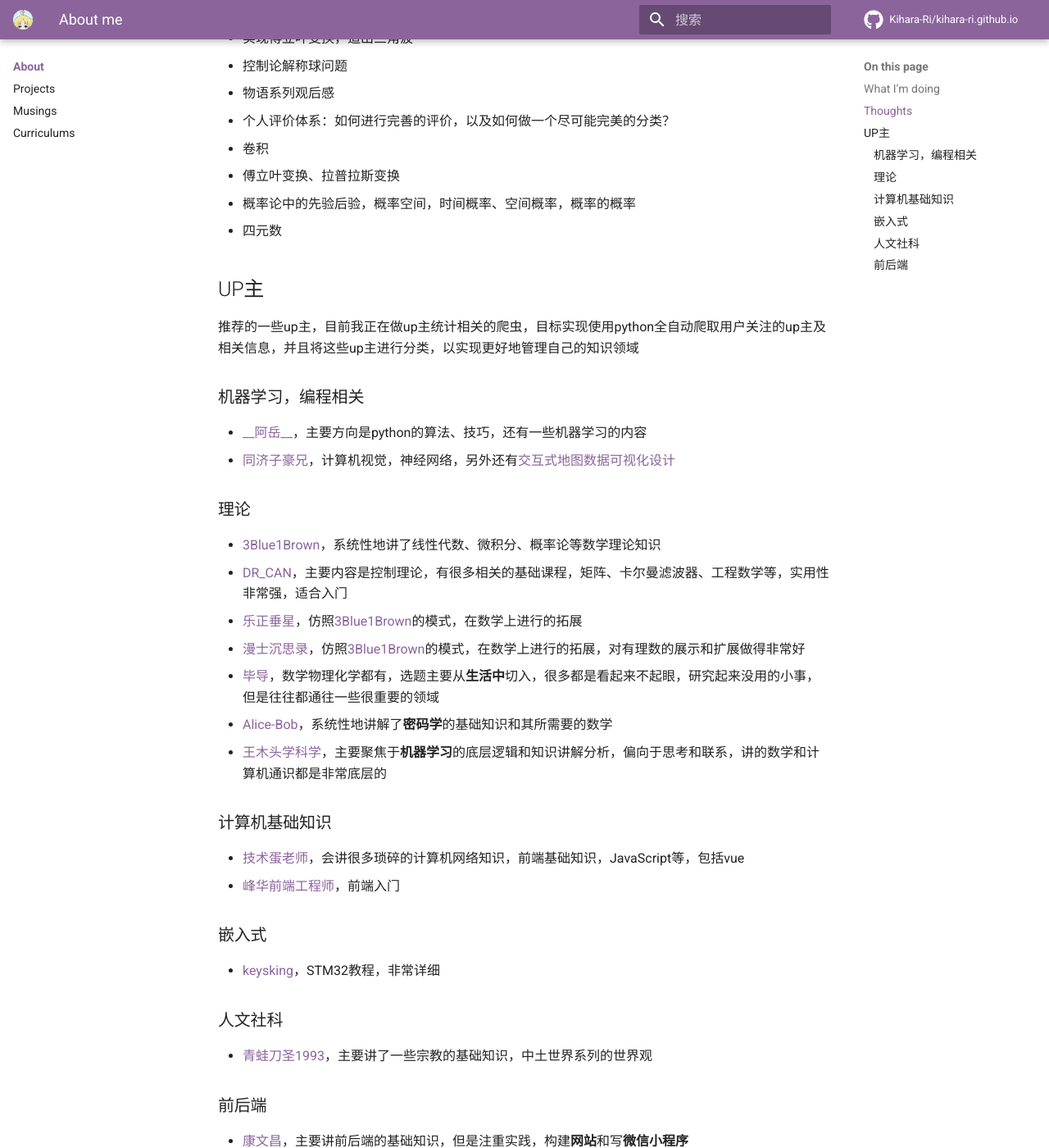
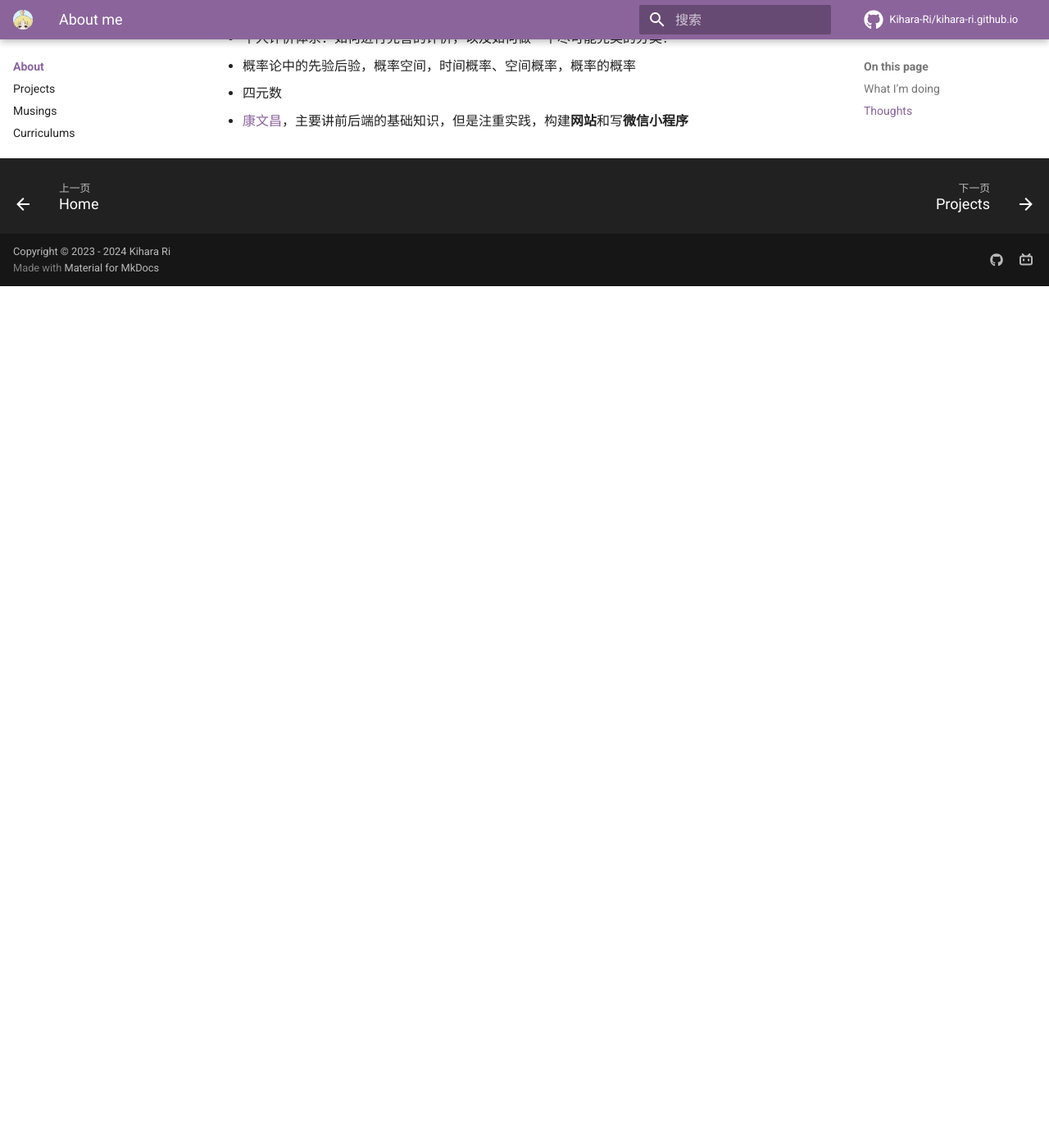
Before and after one commit to Kihara-Ri/kihara-ri.github.io, an MkDocs documentation site: the page built from docs/about/index.md, in a window 1280 px wide and 1400 px high, scrolled down 1684 px. Shown: the whole window at 82% size. Built offline with MkDocs 1.6.1 and Material for MkDocs 9.7.7, drawn with Linux system fonts in a browser that asks for light colours; comment, search, counter and statistics services are not loaded; after the commit the page ends 2033 px from its top, so only the background shows below that; some of the changed text lies outside the part shown.

Commit message:
Update index.md

```diff
--- a/docs/about/index.md
+++ b/docs/about/index.md
@@ -1,6 +1,6 @@
 # About me
 
-我是一名南开大学毕业的本科生，我的本科专业与化学相关，但是可以说学得很糟糕。目前我已经踏上了前往东京的求学之路，开始我目前为止人生中最不可预测的一段经历
+我是一名南开大学毕业的本科生，我的本科专业与化学相关。目前我已经踏上了前往东京的求学之路，这将会是最不可预测的一段经历
 
 这里有一些我正在学习、关注的东西，它们大多是我比较感兴趣或觉得比较重要的东西，还有一些我正尝试实现的个人想法，希望能对看到这的你有所启发
 
@@ -27,20 +27,17 @@
 ## Thoughts
 
 - 负数为底的对数，为什么我会想到这个，因为很多数学中的基础概念都是我们很早以前学习的内容，它们伴随着强制与粗浅的学习，让我们有一种错觉，这些基础的概念很简单，相反，这些基础的问题反而是数学中最重要的，且随着我们对数学的认识不断深入，那些以前不被允许的行为都有了新的含义，而这总是被我们忽略了，如果要在数学上更精进一步，我们有理由在有一定数学基础后来重新审视这些最基础也最重要的问题
-- 赶列车问题，源于泊送分布和排队问题
+- 赶列车问题，源于泊松分布和排队问题
 - 排序逻辑：冒泡排序，桶排序，堆排序，归并排序到快排算法
 - 如何做一个绘图库，在web端辅助进行动态交互图的绘制
 - 使用高德地图API爬取点位
 - 环境领域的检测方法总结
 - 认识各种塑料
-- 绘制桑基图
 - 统计学的基础概念
-- 点乘和叉乘–>参见[3Blue1Brown](https://space.bilibili.com/88461692)
+- 点乘和叉乘-–>参见[3Blue1Brown](https://space.bilibili.com/88461692)
 - 二次型
 - 开发markdown编辑插件 侧边栏
-- Neovim的配置
 - 真值表计算，查看安全学导论课程
-- 在R上运行主成分分析
 - 节点化运行stable diffusion–>参见[开源AI社区有多爱苹果电脑？](https://www.bilibili.com/video/BV1R64y1j7N2/)
 - CPU加法器的实现
 - 抓取网易云评论，解密和selenium两种方法，爬虫实战参考两期教程：[猿来教育2023年樵夫Python爬虫实战全套教程（爬取图片+小说+招聘数据+视频等）](https://www.bilibili.com/video/BV1cM411H7dr/?spm_id_from=333.1245.0.0&vd_source=abed696091cea364eece1cf5cb2e843d)，网易云抓取定位到这一期：[2023最新最全python爬虫教程【Scrapy框架+js逆向 +分布式爬虫】这还学不会，你来找樵夫！](https://www.bilibili.com/video/BV1NX4y1X7AE?p=54&vd_source=abed696091cea364eece1cf5cb2e843d)
@@ -49,44 +46,7 @@
 - 控制论解称球问题
 - 物语系列观后感
 - 个人评价体系：如何进行完善的评价，以及如何做一个尽可能完美的分类？
-- 卷积
-- 傅立叶变换、拉普拉斯变换
 - 概率论中的先验后验，概率空间，时间概率、空间概率，概率的概率
 - 四元数
 
-## UP主
-
-推荐的一些up主，目前我正在做up主统计相关的爬虫，目标实现使用python全自动爬取用户关注的up主及相关信息，并且将这些up主进行分类，以实现更好地管理自己的知识领域
-
-### 机器学习，编程相关
-
-- [\_\_阿岳\_\_](https://space.bilibili.com/480804525?spm_id_from=333.1007.tianma.2-2-5.click)，主要方向是python的算法、技巧，还有一些机器学习的内容
-- [同济子豪兄](https://space.bilibili.com/1900783)，计算机视觉，神经网络，另外还有[交互式地图数据可视化设计](https://www.bilibili.com/video/BV1t3411A7Z8/)
-
-
-### 理论
-
-- [3Blue1Brown](https://space.bilibili.com/88461692)，系统性地讲了线性代数、微积分、概率论等数学理论知识
-- [DR_CAN](https://space.bilibili.com/230105574)，主要内容是控制理论，有很多相关的基础课程，矩阵、卡尔曼滤波器、工程数学等，实用性非常强，适合入门
-- [乐正垂星](https://space.bilibili.com/2057313067?spm_id_from=333.337.0.0)，仿照[3Blue1Brown](https://space.bilibili.com/88461692)的模式，在数学上进行的拓展
-- [漫士沉思录](https://space.bilibili.com/266765166)，仿照[3Blue1Brown](https://space.bilibili.com/88461692)的模式，在数学上进行的拓展，对有理数的展示和扩展做得非常好
-- [毕导](https://space.bilibili.com/254463269)，数学物理化学都有，选题主要从**生活中**切入，很多都是看起来不起眼，研究起来没用的小事，但是往往都通往一些很重要的领域
-- [Alice-Bob](https://space.bilibili.com/552018206)，系统性地讲解了**密码学**的基础知识和其所需要的数学
-- [王木头学科学](https://space.bilibili.com/504715181)，主要聚焦于**机器学习**的底层逻辑和知识讲解分析，偏向于思考和联系，讲的数学和计算机通识都是非常底层的
-
-### 计算机基础知识
-
-- [技术蛋老师](https://space.bilibili.com/327247876)，会讲很多琐碎的计算机网络知识，前端基础知识，JavaScript等，包括vue
-- [峰华前端工程师](https://space.bilibili.com/302954484)，前端入门
-
-### 嵌入式
-
-- [keysking](https://space.bilibili.com/6100925)，STM32教程，非常详细
-
-### 人文社科
-
-- [青蛙刀圣1993](https://space.bilibili.com/17588331)，主要讲了一些宗教的基础知识，中土世界系列的世界观
-
-### 前后端
-
 - [康文昌](https://space.bilibili.com/34786453)，主要讲前后端的基础知识，但是注重实践，构建**网站**和写**微信小程序**
```
